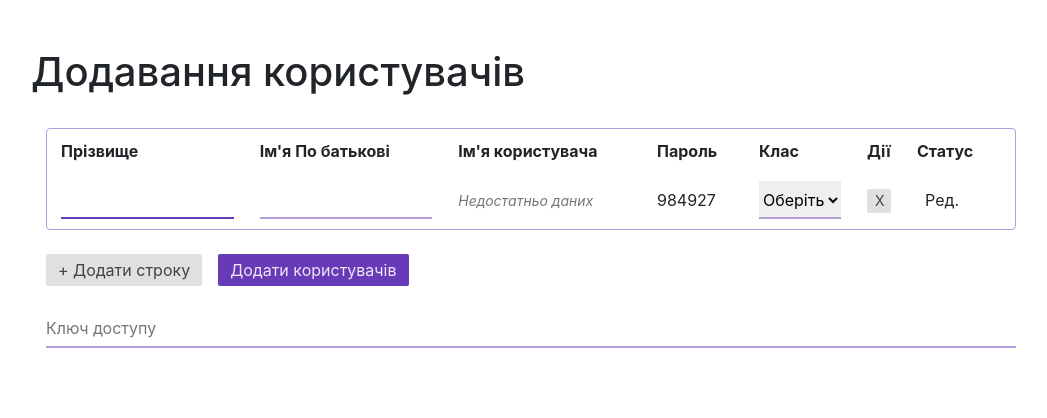
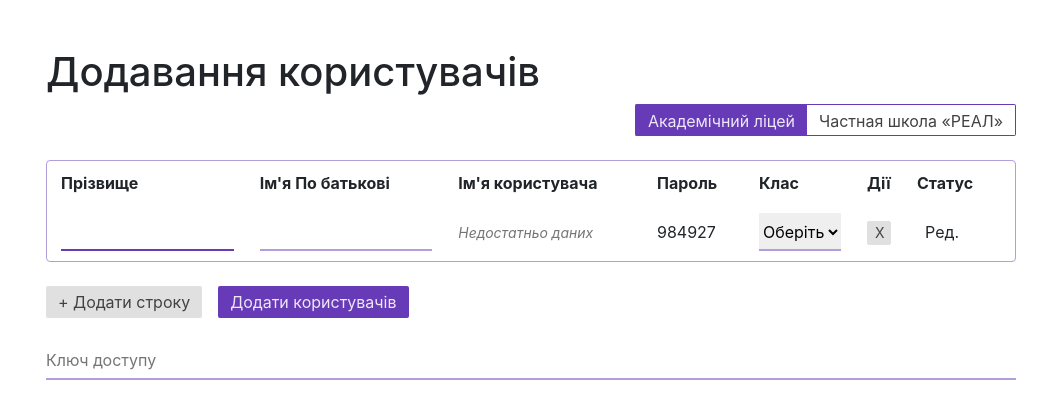
Before and after one commit to ZaporizhiaAcademicLyceum/admanager-frontend, a Vue app: page / in a window 1280 px wide. Shown: the top 418 px of the page, without its empty margins (109-1156 px from the left). Built offline with nearby package versions, Linux system fonts and the light colour scheme.

Commit message:
adding REAL users

```diff
--- a/src/components/AdUsers.vue
+++ b/src/components/AdUsers.vue
@@ -1,10 +1,25 @@
 <template>
   <div class="container">
     <div class="row">
-      <h1>Додавання користувачів</h1>
+      <div class="col">
+        <h1>Додавання користувачів</h1>
+      </div>
     </div>
     <div class="row">
-      <div class="col-sm">
+      <div class="col"></div>
+      <div class="col-auto">
+        <div class="school__btns">
+          <label class="button button--school" :class="{ 'is-active': (school === 'academly') }" for="school-academly">Академічний ліцей</label>
+          <label class="button button--school" :class="{ 'is-active': (school === 'real') }" for="school-real">Частная школа &laquo;РЕАЛ&raquo;</label>
+        </div>
+        <div style="display: none;">
+          <input v-model="school" type="radio" value="academly" id="school-academly">
+          <input v-model="school" type="radio" value="real" id="school-real">
+        </div>
+      </div>
+    </div>
+    <div class="row">
+      <div class="col">
         <table>
           <thead>
             <tr>
@@ -28,12 +43,13 @@
       <button class="button button--adusers" @click="addUsers()" :disabled="sending">Додати користувачів</button>
     </div>
     <div class="row">
-      <div class="col-sm">
+      <div class="col">
         <input type="password" class="input-text" v-model="secretkey" placeholder="Ключ доступу" @focus="secretkeyError = 0" @input="secretkeyError = 0">
         <div v-if="secretkeyError === 1" class="secretkey-error">Схоже, що ви забули вказати ключ доступу</div>
         <div v-else-if="secretkeyError === 2" class="secretkey-error">Ключ доступу не вірний!</div>
       </div>
     </div>
+    <!-- div class="row"><pre>{{ $data }}</pre></div -->
   </div>
 </template>
 
@@ -60,6 +76,7 @@ export default {
       sending: false,
       secretkey: '',
       secretkeyError: 0,
+      school: 'academly'
     }
   },
   created () {
@@ -90,7 +107,7 @@ export default {
         }
 
         var self = this
-        if (!user.username.length || !user.unit) {
+        if (!user.username.length || !user.entryDate) {
           user.status = Status.Error
           user.msg = "Заповніть усі поля"
           return resolve(self.addNextUser(idx + 1))
@@ -101,7 +118,7 @@ export default {
               firstname: user.firstname,
               lastname: user.lastname,
               password: user.password,
-              unit: user.unit,
+              unit: this.school + '-' + user.entryDate,
               username: user.username
             },
             secretkey: this.secretkey
@@ -131,9 +148,9 @@ export default {
         firstname: '',
         lastname: '',
         password: this.generatePassword(6),
-        unit: false,
+        entryDate: false,
         username: '',
-        status: 0,
+        status: Status.Initial,
         msg: '',
         vkey: ++this.vkey
       })
@@ -248,4 +265,33 @@ th, td {
   font-style: italic;
   color: #DD2C00;
 }
+
+.button--school {
+  background: transparent;
+  border: 1px solid #673AB7;
+  font-size: 1rem;
+  line-height: 32px;
+  height: 32px;
+  padding: 0 12px;
+}
+
+.button--school.is-active {
+  background: #673AB7;
+  color: #EDE7F6;
+}
+
+.button--school:first-child {
+  border-radius: 2px 0 0 2px;
+  border-right: none;
+}
+
+.button--school:last-child {
+  border-radius: 0 2px 2px 0;
+  border-left: none;
+}
+
+.school__btns {
+  display: flex;
+  flex-direction: row;
+}
 </style>
--- a/src/components/User.vue
+++ b/src/components/User.vue
@@ -6,11 +6,11 @@
     <td v-else><input type="text" class="input-text" v-model="firstname" :disabled="$parent.sending"></td>
     <td :class="{ 'username-error': !this.usernameStatus }">{{ username }}</td>
     <td>{{ password }}</td>
-    <td v-if="status === 1">{{ unit }}</td>
+    <td v-if="status === 1">{{ entryDate }}</td>
     <td v-else>
-      <select v-model="unit" :disabled="$parent.sending" class="input-select">
+      <select v-model="entryDate" :disabled="$parent.sending" class="input-select">
         <option :value="false" disabled>Оберіть клас</option>
-        <option v-for="n in 7" :key="n" :value="'academly-' + (2017 - 3 - n)">{{ (n + 4) + ' - А' }}</option>
+        <option v-for="n in 7" :key="n" :value="(2017 - 3 - n)">{{ (n + 4) + ' - А' }}</option>
       </select>
     </td>
     <td><button class="button button--del" title="Видалити строку" @click="$parent.removeLine(idx)" :disabled="$parent.sending">X</button></td>
@@ -48,7 +48,13 @@ export default {
       },
       set (val) {
         this.user_.firstname = '***' // force set value
-        this.user_.firstname = val.replace(/[^а-щА-ЩЬьЮюЯяЇїІіЄєҐґ]/g, '')
+        var nonUkCleared = val.replace(/[^а-щА-ЩЬьЮюЯяЇїІіЄєҐґ]/g, '')
+        var uppercaseLetters = nonUkCleared.match(/[А-ЩЮЯЇІЄҐ]/g)
+        if (uppercaseLetters.length === 3) {
+          this.user_.firstname = nonUkCleared.slice(nonUkCleared.indexOf(uppercaseLetters[1]))
+        } else {
+          this.user_.firstname = nonUkCleared
+        }
         this.updateUsername()
       }
     },
@@ -58,19 +64,25 @@ export default {
       },
       set (val) {
         this.user_.lastname = '***' // force set value
-        this.user_.lastname = val.replace(/[^а-щА-ЩЬьЮюЯяЇїІіЄєҐґ]/g, '')
+        var nonUkCleared = val.replace(/[^а-щА-ЩЬьЮюЯяЇїІіЄєҐґ]/g, '')
+        var uppercaseLetters = nonUkCleared.match(/[А-ЩЮЯЇІЄҐ]/g)
+        if (uppercaseLetters.length > 1) {
+          this.user_.lastname = nonUkCleared.substr(0, nonUkCleared.indexOf(uppercaseLetters[1]))
+        } else {
+          this.user_.lastname = nonUkCleared
+        }
         this.updateUsername()
       }
     },
     password () {
       return this.user_.password
     },
-    unit: {
+    entryDate: {
       get () {
-        return this.user_.unit
+        return this.user_.entryDate
       },
       set (val) {
-        this.user_.unit = val
+        this.user_.entryDate = val
       }
     },
     username () {
```
